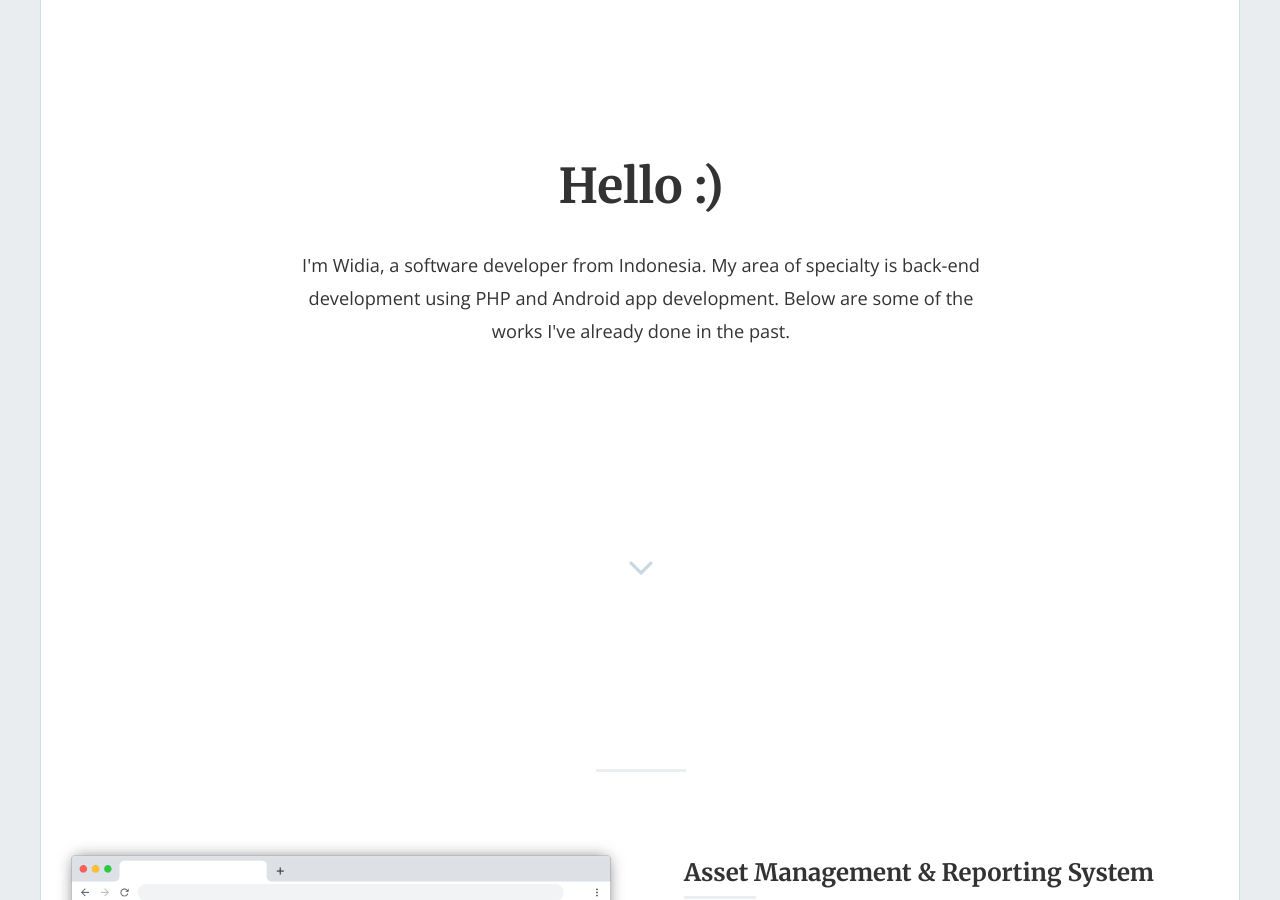
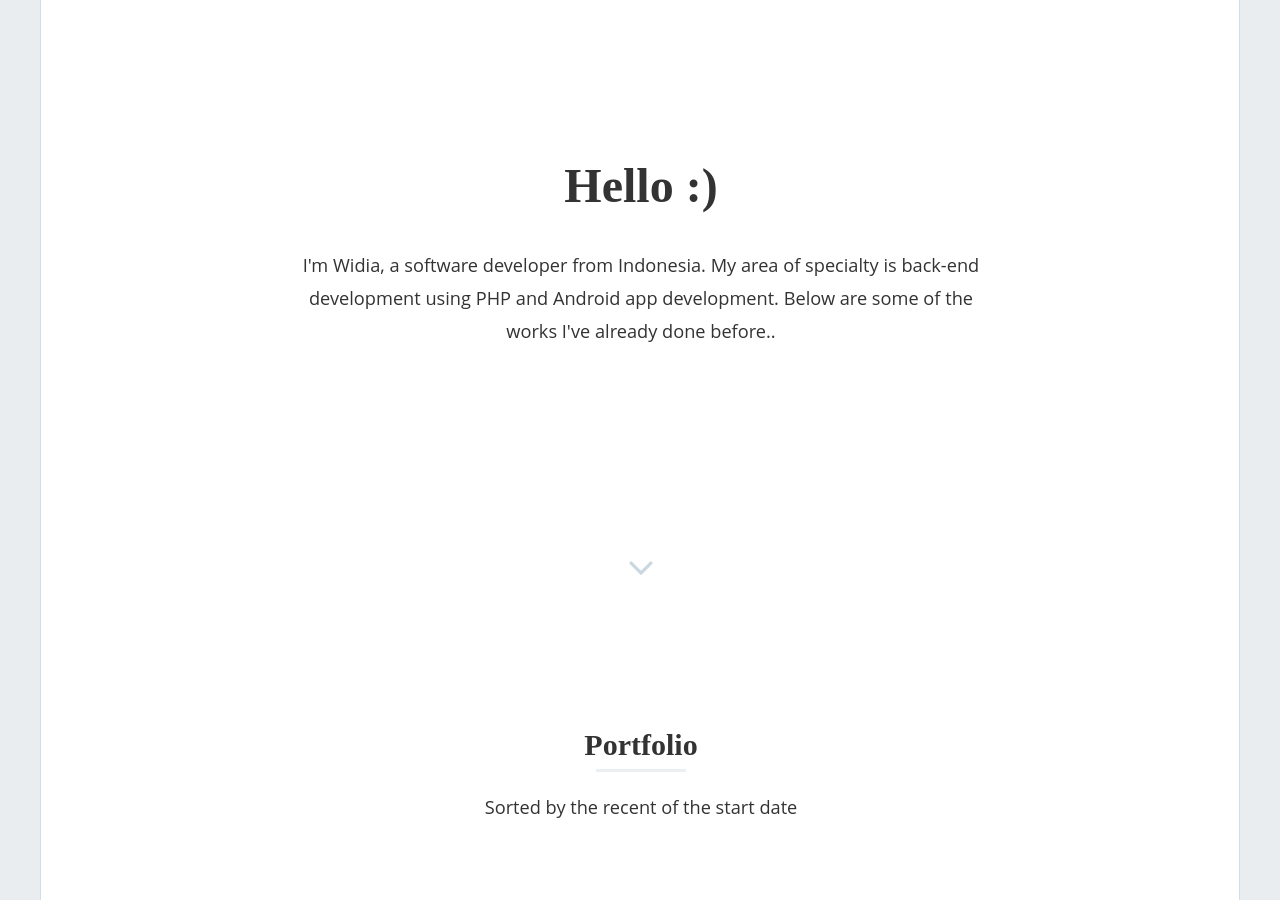
Before and after one commit to widiarifki/widiarifki.github.io, a Jekyll site: the page built from index.html, in a window 1280 px wide and 900 px high. Built offline with Jekyll 4.4.1, drawn with Linux system fonts in a browser that asks for light colours; nearby versions of some CDN libraries; the list of posts is cut into pages by our own code.

Commit message:
style & config

```diff
--- a/_config.yml
+++ b/_config.yml
@@ -18,12 +18,14 @@ email: 'widiarifki@gmail.com'
 heading: 'Hello :)'
 description: "I'm Widia, a software developer from Indonesia.
 My area of specialty is back-end development using PHP and Android app development.
-Below are some of the works I've already done in the past."
+Below are some of the works I've already done before.."
 baseurl: "" # the subpath of your site, e.g. /blog
 url: "https://widiarifki.github.io" # the base hostname & protocol for your site, e.g. https://example.com
 twitter_username: ''
 github_username: ''
 medium_username: ''
+section_title: 'Portfolio'
+section_subtitle: 'Sorted by the recent of the start date'
 
 # Build settings
 markdown: kramdown
--- a/_includes/header.html
+++ b/_includes/header.html
@@ -18,7 +18,8 @@
   <link rel="icon" href="{{ site.url }}/img/favicon.png">
 
   <!-- Fonts -->
-  <link href='https://fonts.googleapis.com/css?family=Open+Sans:400,300,600,400italic,700|Merriweather:400,300,300italic,400italic,700' rel='stylesheet' type='text/css'>
+  <link rel="stylesheet" href="https://cdnjs.cloudflare.com/ajax/libs/font-awesome/5.15.1/css/all.min.css" integrity="sha512-+4zCK9k+qNFUR5X+cKL9EIR+ZOhtIloNl9GIKS57V1MyNsYpYcUrUeQc9vNfzsWfV28IaLL3i96P9sdNyeRssA==" crossorigin="anonymous" />
+  <!-- <link href='https://fonts.googleapis.com/css?family=Open+Sans:400,300,600,400italic,700|Merriweather:400,300,300italic,400italic,700' rel='stylesheet' type='text/css'> -->
 
   <link rel="stylesheet" href="//maxcdn.bootstrapcdn.com/font-awesome/4.5.0/css/font-awesome.min.css">
 
```
